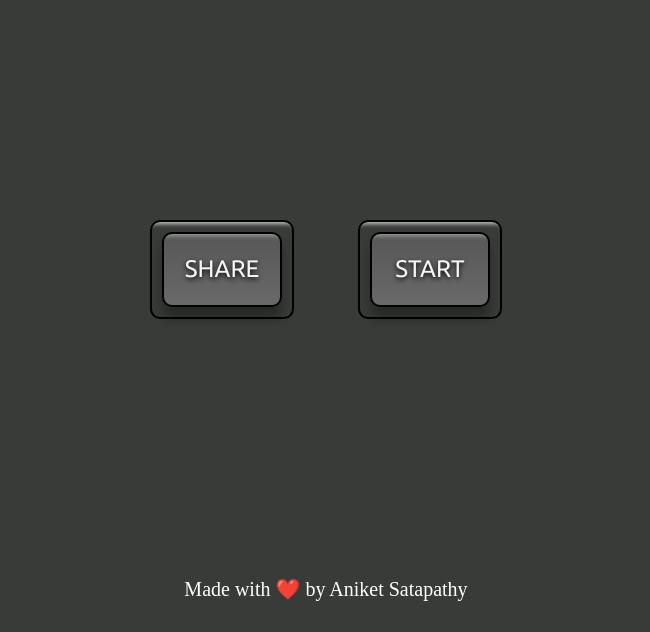
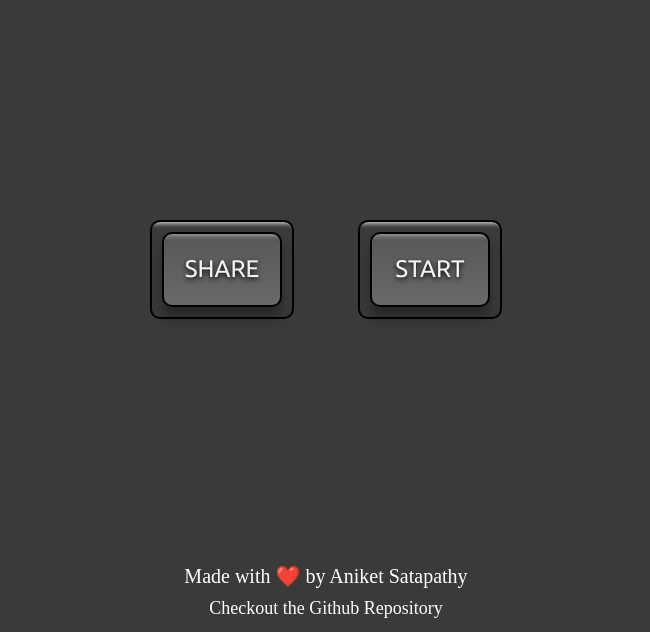
Before and after one commit to aniketsat/Picture-In-Picture, a plain HTML site: page index.html in a window 1280 px wide. Shown: the part 99-731 px from the top of the page, without its empty margins (314-964 px from the left). Drawn offline with Linux system fonts and the light colour scheme.

Commit message:
added the github repo link

```diff
--- a/index.html
+++ b/index.html
@@ -38,7 +38,7 @@
     <video id="video" controls height="360" width="640" hidden></video>
 
     <!-- Button  -->
-    <div class="buttons">
+    <div class="container">
         <div class="button-container">
             <button id="share-button">SHARE</button>
         </div>
@@ -52,6 +52,9 @@
     <footer class="footer">
         <div class="footer-text">
             Made with ❤️ by <a href="https://aniketsat.netlify.app/" target="_blank" style="text-decoration: none; color: white;">Aniket Satapathy</a>
+            <div class="repo-link">
+                Checkout the <a href="https://github.com/aniketsat/Picture-In-Picture" target="_blank">Github Repository</a>
+            </div>
         </div>
         <div class="footer-links">
             <a href="https://github.com/aniketsat" target="_blank" class="footer-link">
--- a/style.css
+++ b/style.css
@@ -45,7 +45,7 @@ li {
 
 /* style for buttons  */
 
-.buttons {
+.container {
     display: flex;
 }
 
@@ -116,6 +116,15 @@ button:active {
     margin: 0 2vw;
 }
 
+.repo-link {
+    margin: 10px 0;
+    font-size: 18px;
+}
+.repo-link a {
+    color: white;
+    text-decoration: none;
+}
+
 
 
 
```
